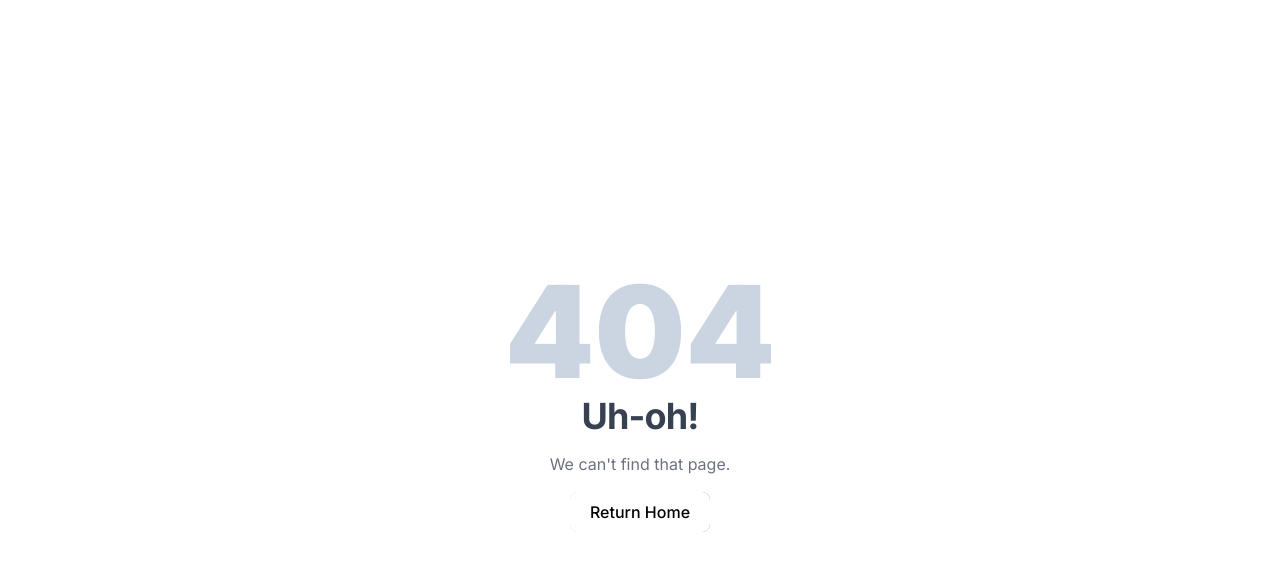
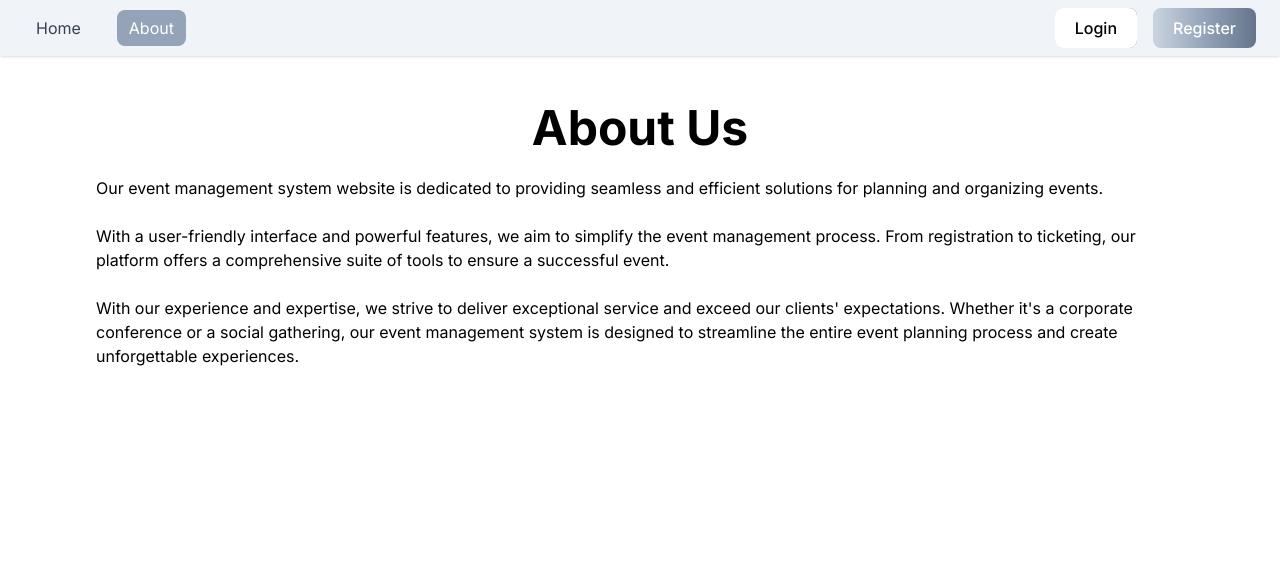
Before and after one commit to discoverlance-com/next-13-event-manager, a Next.js app in the folder frontend/: page /about in a window 1280 px wide. Before the commit this address had no page. Shown: the top 570 px of the page. Built offline with nearby package versions, Linux system fonts and the light colour scheme.

Commit message:
feat: add about page

```diff
--- /dev/null
+++ b/frontend/src/app/(marketing)/about/page.tsx
@@ -0,0 +1,32 @@
+import { type Metadata } from "next";
+
+export const metadata: Metadata = {
+  title: "About Us - EMS",
+};
+
+export default async function Page() {
+  return (
+    <div className="space-y-6">
+      <h1 className="text-center text-5xl font-bold">About Us</h1>
+
+      <p>
+        Our event management system website is dedicated to providing seamless
+        and efficient solutions for planning and organizing events.
+      </p>
+      <p>
+        With a user-friendly interface and powerful features, we aim to simplify
+        the event management process. From registration to ticketing, our
+        platform offers a comprehensive suite of tools to ensure a successful
+        event.
+      </p>
+
+      <p>
+        With our experience and expertise, we strive to deliver exceptional
+        service and exceed our clients' expectations. Whether it's a corporate
+        conference or a social gathering, our event management system is
+        designed to streamline the entire event planning process and create
+        unforgettable experiences.
+      </p>
+    </div>
+  );
+}
```
